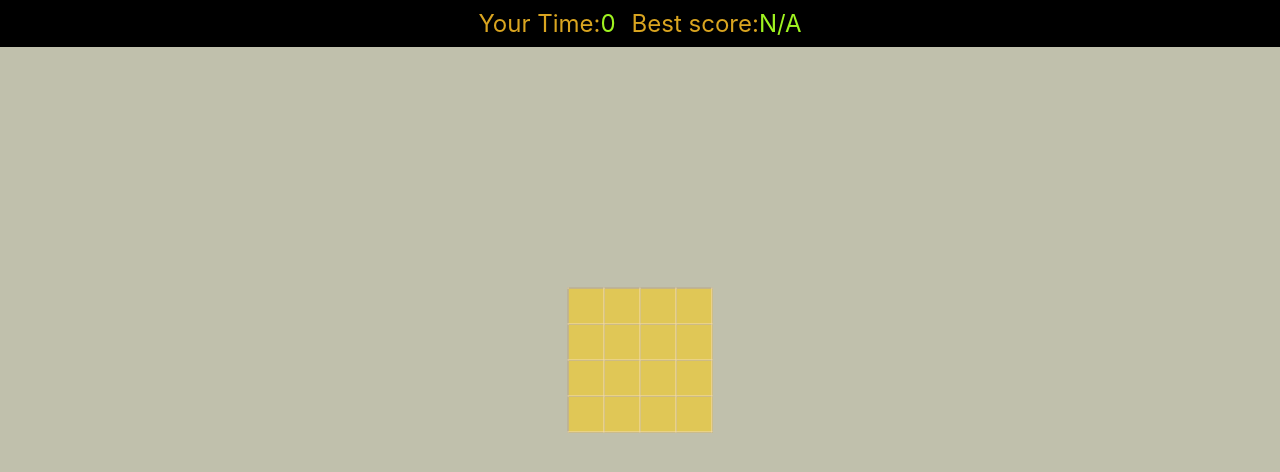
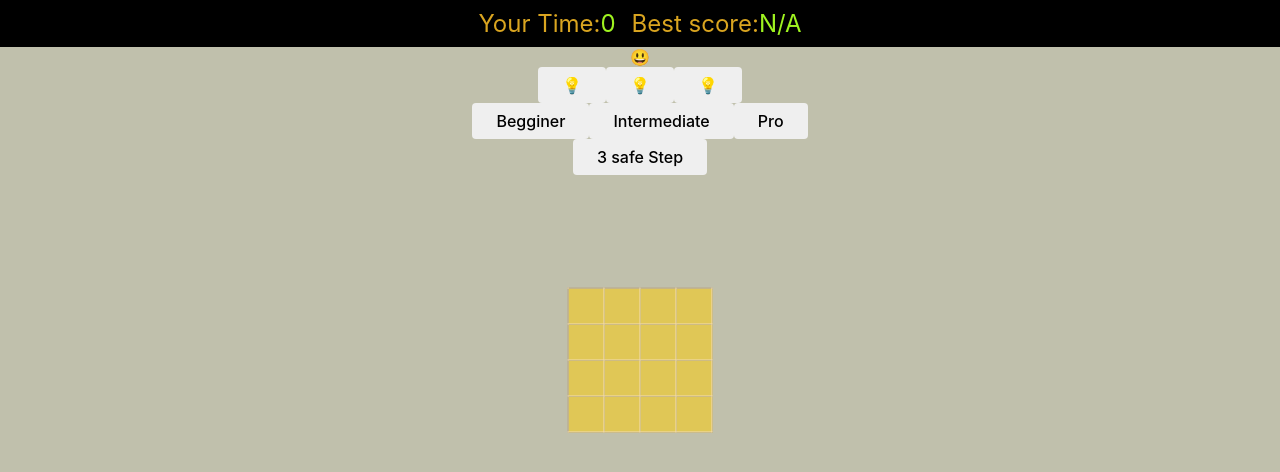
Before and after one commit to Joe117f1/Minesweeper-game.react, a React (Create React App) app: page / in a window 1280 px wide. Shown: the top 472 px of the page. Built offline with nearby package versions, Linux system fonts and the light colour scheme.

Commit message:
consuming ControllPanel in App

```diff
--- a/src/App.tsx
+++ b/src/App.tsx
@@ -1,12 +1,14 @@
 import React from 'react';
 import { GameHeader } from './components/game-header/GameHeader';
 import { Board } from './components/board/Board';
+import { ControllPanel } from './components/controll-panel/ControllPanel';
 
 function App() {
   const selectedBoardSize = 4; //TODO: set dynamically by the player
   return (
     <>
     <GameHeader/>
+    <ControllPanel/>
     <Board boardSize={selectedBoardSize}/>
     </>
   );
```
